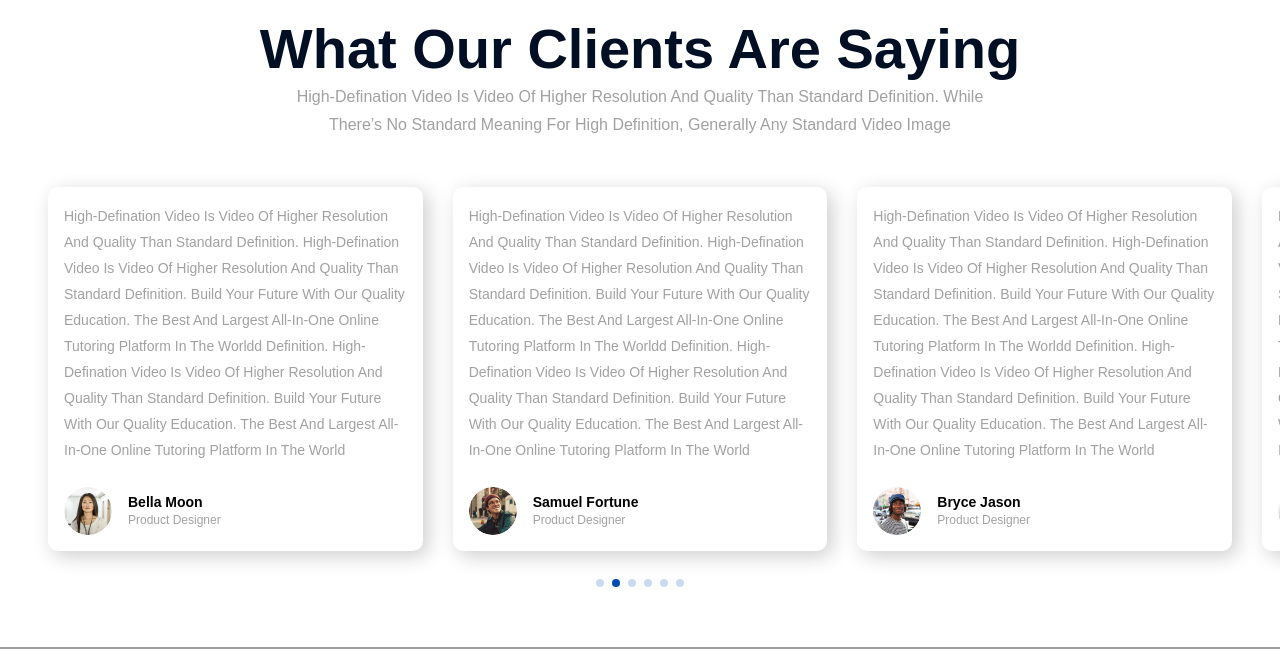
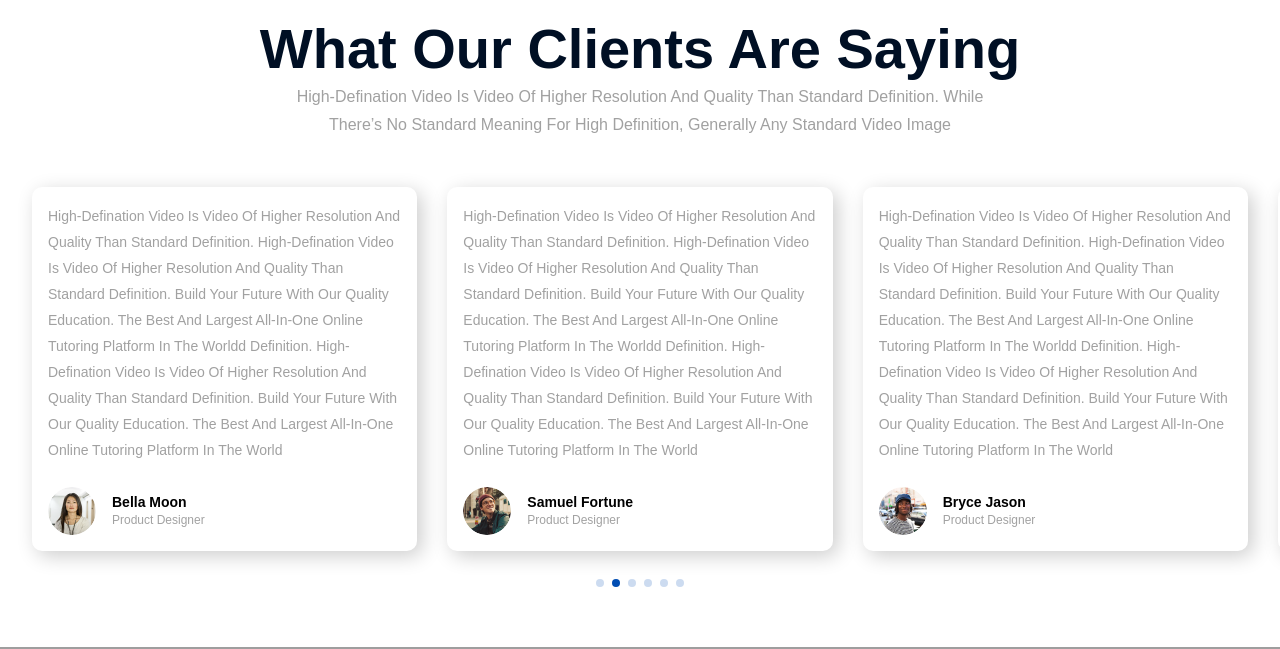
Before and after one commit to Temitayo-spec/TechTime, a Next.js app: page / in a window 1280 px wide. Shown: the part 3800-4449 px from the top of the page. Built offline with nearby package versions, Linux system fonts and the light colour scheme; grey boxes are pictures that could not be loaded; a web font is replaced by a local one.

Commit message:
fix: testimonial cards overflow

```diff
--- a/components/General/Preloader.tsx
+++ b/components/General/Preloader.tsx
@@ -36,4 +36,8 @@ const Wrapper = styled.div`
   z-index: 999999;
 `;
 
-const Inner = styled.div``;
+const Inner = styled.div`
+  img {
+    object-fit: contain;
+  }
+`;
--- a/components/General/TestimonialCarousel.tsx
+++ b/components/General/TestimonialCarousel.tsx
@@ -42,7 +42,7 @@ const TestimonialCarousel = () => {
         modules={[Autoplay, Pagination, Navigation, FreeMode]}
         className="mySwiper"
         style={{
-          padding: '3rem',
+          padding: isMobile ? '3rem 1rem' : '3rem 2rem',
         }}
       >
         {testimonialData.map((testimonial, key) => (
```
